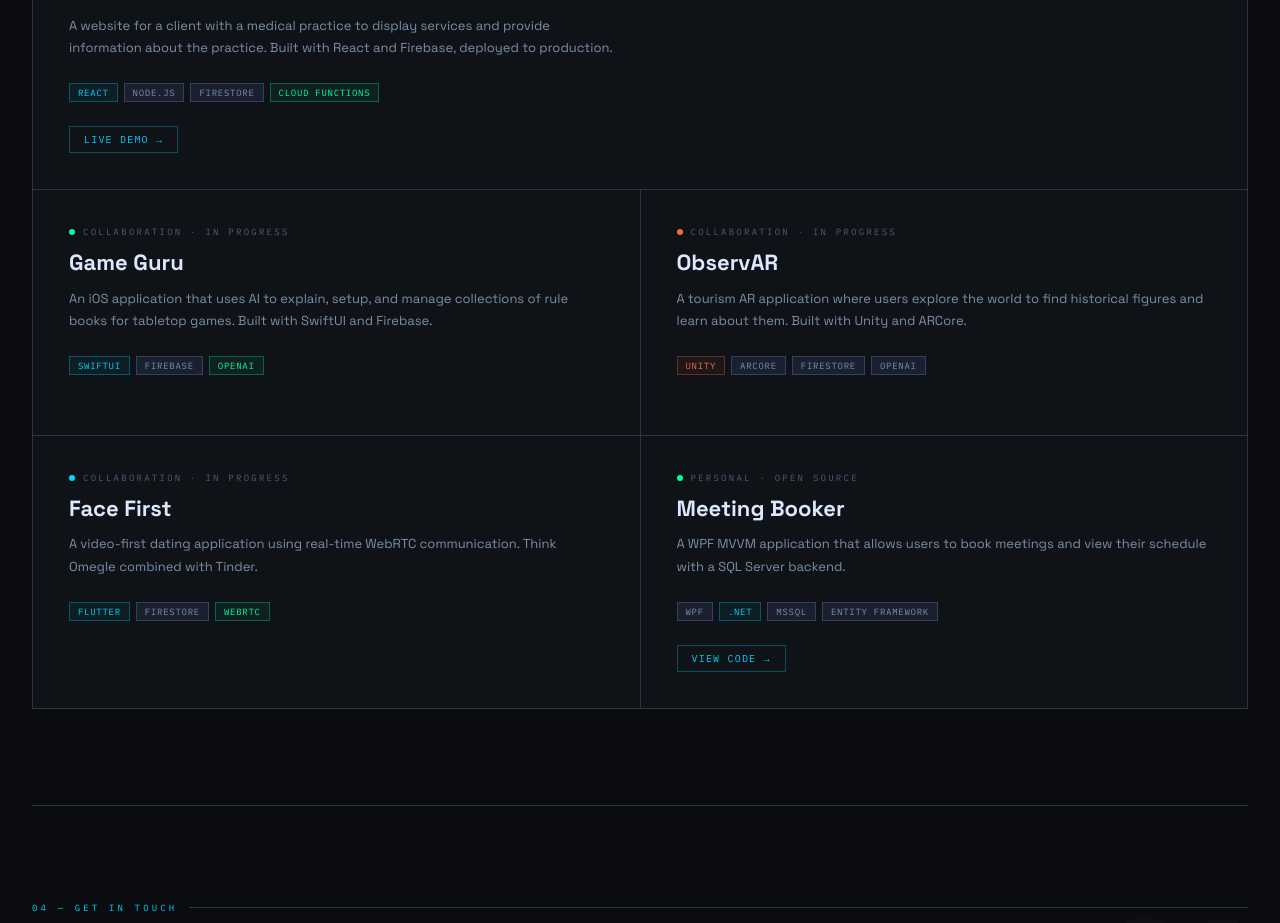
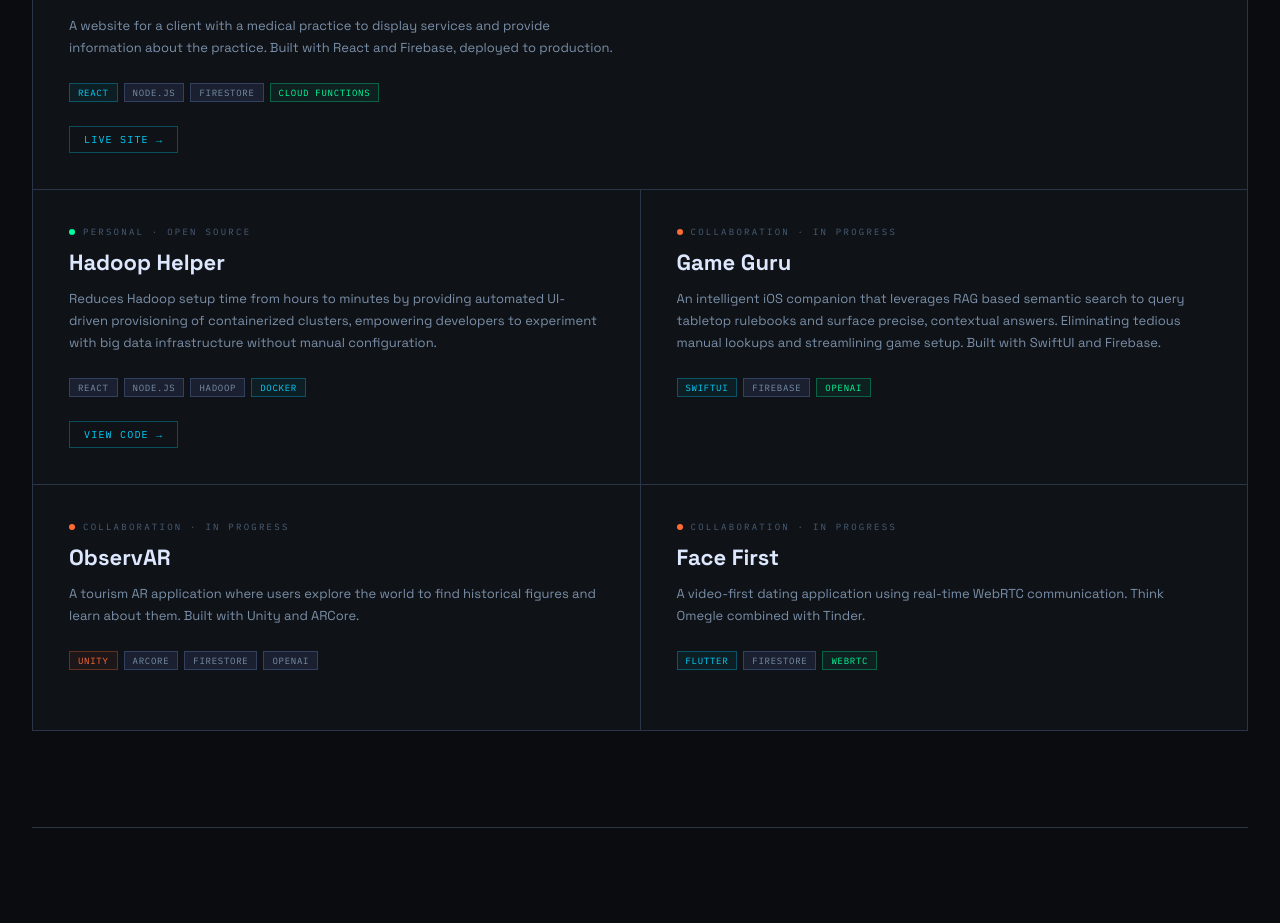
Before and after one commit to JohnNooney/nooney.dev, a React (Vite) app: page / in a window 1280 px wide. Shown: the part 3160-4083 px from the top of the page. Built offline with nearby package versions, Linux system fonts and the light colour scheme.

Commit message:
Update project descriptions

```diff
--- a/src/pages/Projects.jsx
+++ b/src/pages/Projects.jsx
@@ -13,11 +13,24 @@ const projects = [
     ],
     links: { demo: 'https://docmarenco.com' },
   },
+      {
+    dotCls: 'green',
+    type: 'Personal · Open Source',
+    title: 'Hadoop Helper',
+    desc: 'Reduces Hadoop setup time from hours to minutes by providing automated UI-driven provisioning of containerized clusters, empowering developers to experiment with big data infrastructure without manual configuration.',
+    pills: [
+      { label: 'React', cls: '' },
+      { label: 'Node.js', cls: '' },
+      { label: 'Hadoop', cls: '' },
+      { label: 'Docker', cls: 'accent' }
+    ],
+    links: { github: 'https://github.com/JohnNooney/HadoopHelper' },
+  },
   {
-    dotCls: 'green',
+    dotCls: 'orange',
     type: 'Collaboration · In Progress',
     title: 'Game Guru',
-    desc: 'An iOS application that uses AI to explain, setup, and manage collections of rule books for tabletop games. Built with SwiftUI and Firebase.',
+    desc: 'An intelligent iOS companion that leverages RAG based semantic search to query tabletop rulebooks and surface precise, contextual answers. Eliminating tedious manual lookups and streamlining game setup. Built with SwiftUI and Firebase.',
     pills: [
       { label: 'SwiftUI', cls: 'accent' },
       { label: 'Firebase', cls: '' },
@@ -39,7 +52,7 @@ const projects = [
     links: {},
   },
   {
-    dotCls: '',
+    dotCls: 'orange',
     type: 'Collaboration · In Progress',
     title: 'Face First',
     desc: 'A video-first dating application using real-time WebRTC communication. Think Omegle combined with Tinder.',
@@ -49,20 +62,20 @@ const projects = [
       { label: 'WebRTC', cls: 'green' },
     ],
     links: {},
-  },
-  {
-    dotCls: 'green',
-    type: 'Personal · Open Source',
-    title: 'Meeting Booker',
-    desc: 'A WPF MVVM application that allows users to book meetings and view their schedule with a SQL Server backend.',
-    pills: [
-      { label: 'WPF', cls: '' },
-      { label: '.NET', cls: 'accent' },
-      { label: 'MSSQL', cls: '' },
-      { label: 'Entity Framework', cls: '' },
-    ],
-    links: { github: 'https://github.com/JohnNooney/BookMeetings' },
-  },
+  }
+  // {
+  //   dotCls: 'green',
+  //   type: 'Personal · Open Source',
+  //   title: 'Meeting Booker',
+  //   desc: 'A WPF MVVM application that allows users to book meetings and view their schedule with a SQL Server backend.',
+  //   pills: [
+  //     { label: 'WPF', cls: '' },
+  //     { label: '.NET', cls: 'accent' },
+  //     { label: 'MSSQL', cls: '' },
+  //     { label: 'Entity Framework', cls: '' },
+  //   ],
+  //   links: { github: 'https://github.com/JohnNooney/BookMeetings' },
+  // },
   // {
   //   dotCls: 'orange',
   //   type: 'Personal · Open Source',
@@ -107,7 +120,7 @@ export default function Projects() {
                 <div className="project-links">
                   {p.links.demo && (
                     <a href={p.links.demo} target="_blank" rel="noopener noreferrer">
-                      Live Demo →
+                      Live Site →
                     </a>
                   )}
                   {p.links.github && (
```
